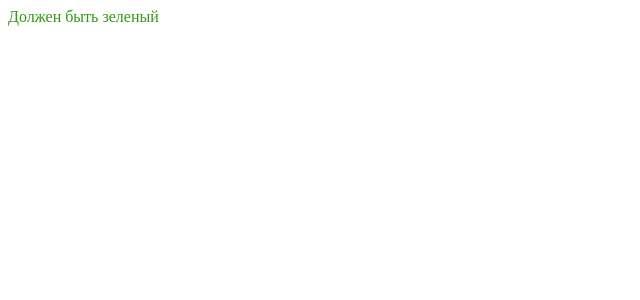
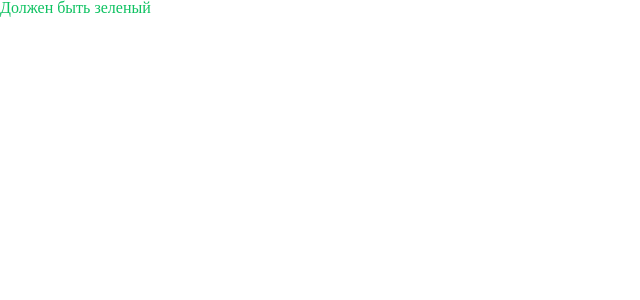
Before and after one commit to DmitryReztsov/need-for-drive, a React (Create React App) app: page / in a window 1280 px wide. Shown: the top 300 px of the page, without its empty margins (0-640 px from the left). Built offline with nearby package versions, Linux system fonts and the light colour scheme.

Commit message:
добавил несколько вспомогательных стилей, обнуление

```diff
--- a/package.json
+++ b/package.json
@@ -13,6 +13,7 @@
     "node-sass": "^7.0.1",
     "react": "^17.0.2",
     "react-dom": "^17.0.2",
+    "react-router-dom": "^6.2.1",
     "react-scripts": "5.0.0",
     "sass": "^1.49.7",
     "typescript": "^4.5.5",
@@ -46,11 +47,14 @@
   "devDependencies": {
     "@typescript-eslint/eslint-plugin": "^5.12.0",
     "@typescript-eslint/parser": "^5.12.0",
+    "babel-plugin-module-resolver": "^4.1.0",
     "eslint": "^8.9.0",
     "eslint-config-airbnb": "^19.0.4",
+    "eslint-import-resolver-babel-module": "^5.3.1",
     "eslint-plugin-import": "^2.25.4",
     "eslint-plugin-jsx-a11y": "^6.5.1",
     "eslint-plugin-react": "^7.28.0",
-    "eslint-plugin-react-hooks": "^4.3.0"
+    "eslint-plugin-react-hooks": "^4.3.0",
+    "postcss-normalize": "^10.0.1"
   }
 }
--- a/src/components/App/App.module.scss
+++ b/src/components/App/App.module.scss
@@ -1,3 +1,5 @@
+@use '/src/sass/tools/colors' as *;
 
 .app {
+  color: $green;
 }
--- a/src/index.tsx
+++ b/src/index.tsx
@@ -1,7 +1,7 @@
 import React from 'react';
 import ReactDOM from 'react-dom';
+import './sass/main.scss';
 import App from './components/App/App';
-import './sass/main.scss';
 
 ReactDOM.render(
   <React.StrictMode>
--- a/src/sass/main.scss
+++ b/src/sass/main.scss
@@ -1,5 +1 @@
-@use "tools/colors";
-
-body {
-  color: colors.$green;
-}
+@import "tools/reset";
--- a/src/sass/tools/_colors.scss
+++ b/src/sass/tools/_colors.scss
@@ -1 +1,4 @@
-$green: #349911;
+$green: #0EC261;
+$black: #121212;
+$gray: #999999;
+$gray-light: #EEEEEE;
--- /dev/null
+++ b/src/sass/tools/_reset.scss
@@ -0,0 +1,43 @@
+html, body, div, span, applet, object, iframe,
+h1, h2, h3, h4, h5, h6, p, blockquote, pre,
+a, abbr, acronym, address, big, cite, code,
+del, dfn, em, img, ins, kbd, q, s, samp,
+small, strike, strong, sub, sup, tt, var,
+b, u, i, center,
+dl, dt, dd, ol, ul, li,
+fieldset, form, label, legend,
+table, caption, tbody, tfoot, thead, tr, th, td,
+article, aside, canvas, details, embed,
+figure, figcaption, footer, header, hgroup,
+menu, nav, output, ruby, section, summary,
+time, mark, audio, video {
+  margin: 0;
+  padding: 0;
+  border: 0;
+  font-size: 100%;
+  font: inherit;
+  vertical-align: baseline;
+}
+/* HTML5 display-role reset for older browsers */
+article, aside, details, figcaption, figure,
+footer, header, hgroup, menu, nav, section {
+  display: block;
+}
+body {
+  line-height: 1;
+}
+ol, ul {
+  list-style: none;
+}
+blockquote, q {
+  quotes: none;
+}
+blockquote:before, blockquote:after,
+q:before, q:after {
+  content: '';
+  content: none;
+}
+table {
+  border-collapse: collapse;
+  border-spacing: 0;
+}
```
Also changed, not shown: src/sass/tools/_media.scss (added, +8 -0 lines), .eslintrc.json, 1 other file (tests, documents, lock files or other folders).
